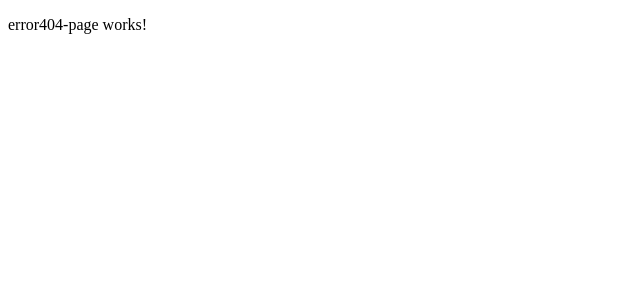
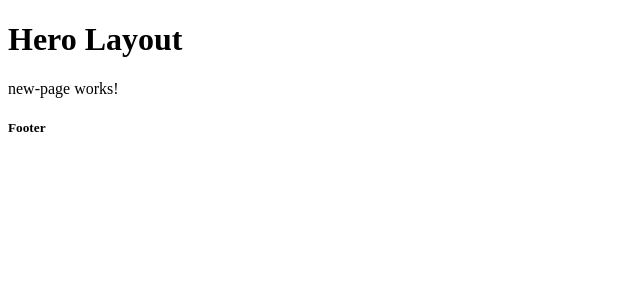
Before and after one commit to JorgeLuisParedes/heroes-app, an Angular app: page /heroes/list in a window 1280 px wide. Before the commit this address led to /404. Shown: the top 300 px of the page, without its empty margins (0-640 px from the left). Built offline with nearby package versions, Linux system fonts and the light colour scheme.

Commit message:
Paths de rutas faltantes

```diff
--- a/src/app/auth/pages/layout-page/layout-page.component.html
+++ b/src/app/auth/pages/layout-page/layout-page.component.html
@@ -1 +1,2 @@
 <p>layout-page works!</p>
+<router-outlet></router-outlet>
--- a/src/app/heroes/pages/layout-page/layout-page.component.html
+++ b/src/app/heroes/pages/layout-page/layout-page.component.html
@@ -1 +1,3 @@
-<p>layout-page works!</p>
+<h1>Hero Layout</h1>
+<router-outlet></router-outlet>
+<h5>Footer</h5>
```
Also changed, not shown: src/app/auth/auth-routing.module.ts (+7 -0 lines), src/app/heroes/heroes-routing.module.ts (+11 -1 lines).
